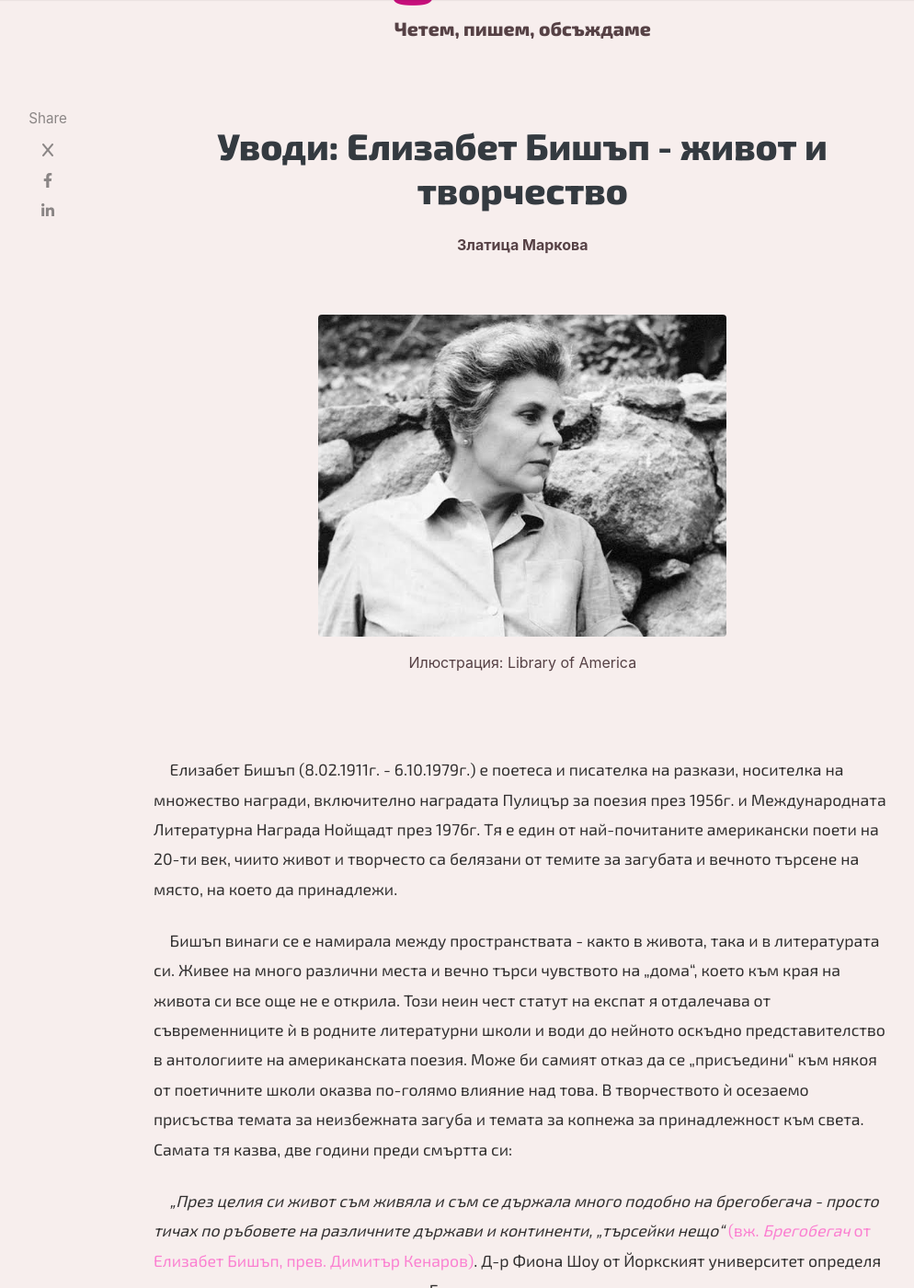
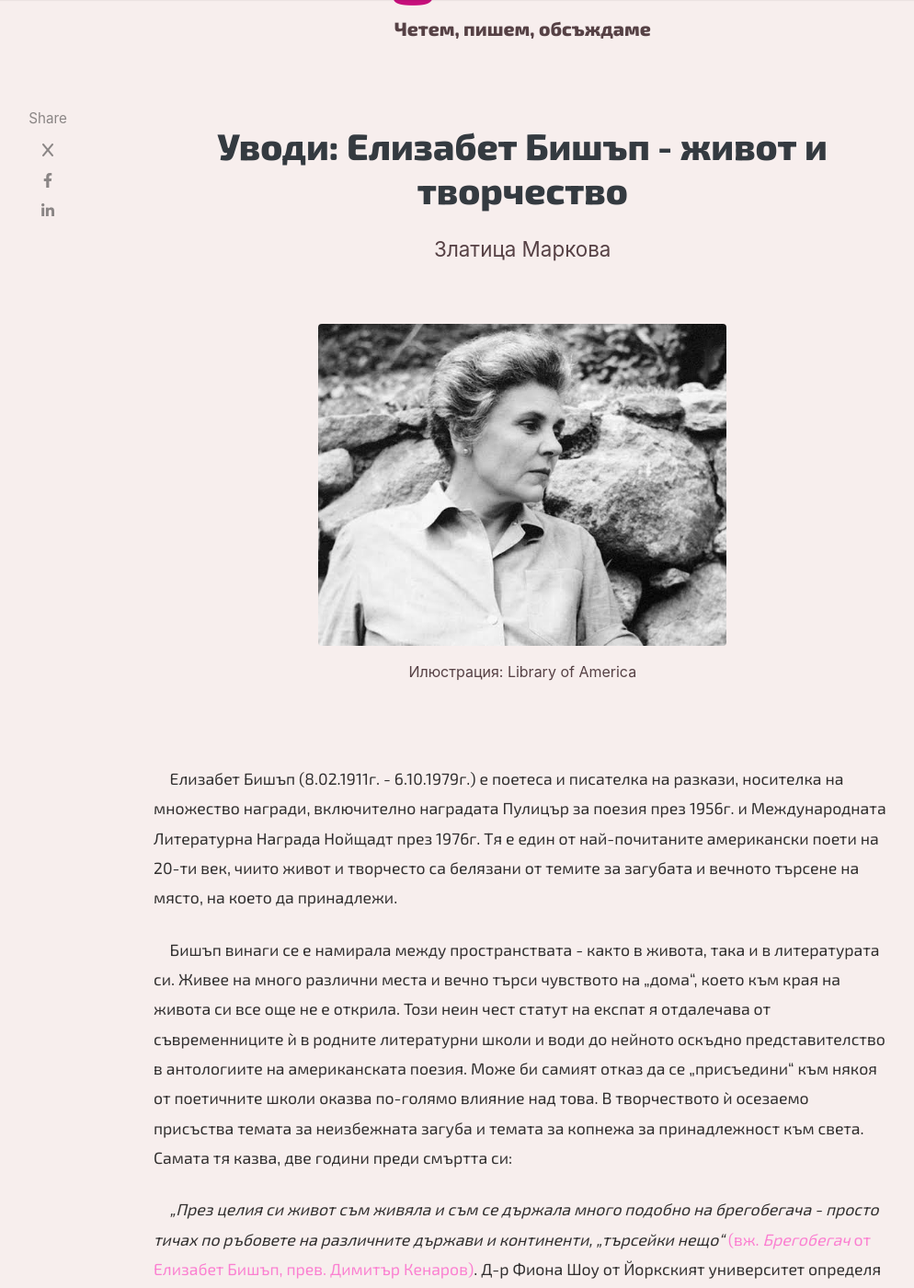
Before and after one commit to ZTCodeCraft/magenta-zine, a Jekyll site: the page built from _posts/2024-01-03-elizabeth-bishop.md, in a window 1280 px wide and 1400 px high, scrolled down 218 px. Shown: the whole window at 92% size, without its empty margins (118-1112 px from the left). Built offline with Jekyll 4.4.1, drawn with Linux system fonts in a browser that asks for light colours; nearby versions of some CDN libraries; comment, search, counter and statistics services are not loaded.

Commit message:
enlarge author title in post

```diff
--- a/_layouts/post.html
+++ b/_layouts/post.html
@@ -27,7 +27,7 @@ post_class: post-template
                 {% if page.author %}
                 <div class="row post-top-meta justify-content-center">
                     <div class="mb-4">
-                        <a target="_blank" class="post-author"><b>{{ page.author }}</b></a>
+                        <a target="_blank" class="post-author">{{ page.author }}</a>
                     </div>
                 </div>
                 {% endif %}
@@ -55,10 +55,10 @@ post_class: post-template
             <!-- End Featured Image -->
 
             <!-- Illustrator Box -->
-            <div class="row post-top-meta justify-content-center post-illustrator">
+            <div class="row post-top-meta justify-content-center illustrator">
                 {% if page.illustrator %}
                 <div class="mb-4">
-                    <a target="_blank" class="post-author">Илюстрация: {{ page.illustrator }}</a>
+                    <a target="_blank" class="post-illustrator">Илюстрация: {{ page.illustrator }}</a>
                 </div>
                 {% endif %}
             </div>
--- a/assets/css/screen.css
+++ b/assets/css/screen.css
@@ -330,12 +330,17 @@ span.author-meta {
     display: inline-block;
 }
 
-.post-illustrator {
+.illustrator {
     margin-bottom: 4rem;
+}
+
+.post-top-meta .post-illustrator {
+    color: var(--mg-brown) !important;
 }
 
 .post-top-meta .post-author {
     color: var(--mg-brown) !important;
+    font-size: 1.4rem;
 }
 
 span.post-date,
```
